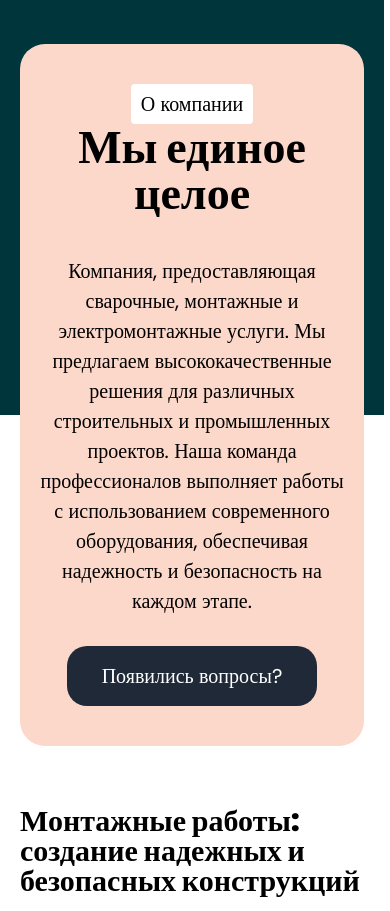
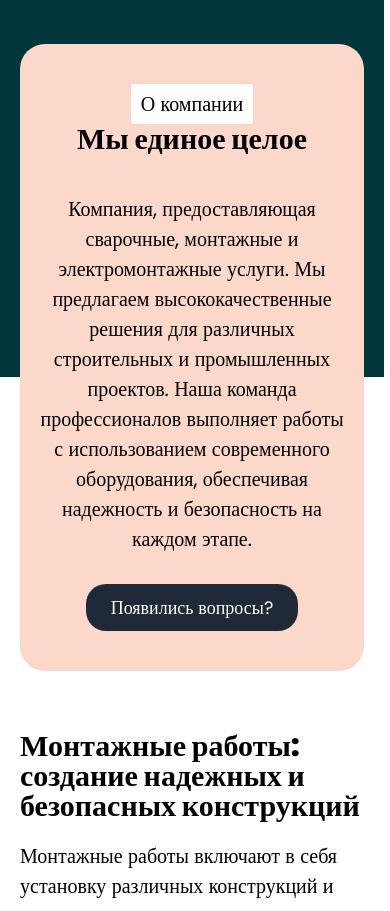
Before and after one commit to andzow/MontazhPro, a Nuxt app: page / in a window 390 px wide. Shown: the part 860-1771 px from the top of the page. Built offline with nearby package versions, Linux system fonts and the light colour scheme.

Commit message:
ФЫВФЫВФ

```diff
--- a/components/Main/PrAbout.vue
+++ b/components/Main/PrAbout.vue
@@ -79,12 +79,17 @@
         padding-top: 60px;
 
         &__title {
-            font-size: 46px;
-            line-height: 46px;
+            font-size: 30px;
+            line-height: 30px;
         }
 
         &__banner {
             padding: 40px 20px;
+        }
+
+        &__btn {
+            padding: 10px 25px;
+            font-size: 18px;
         }
     }
 
```
